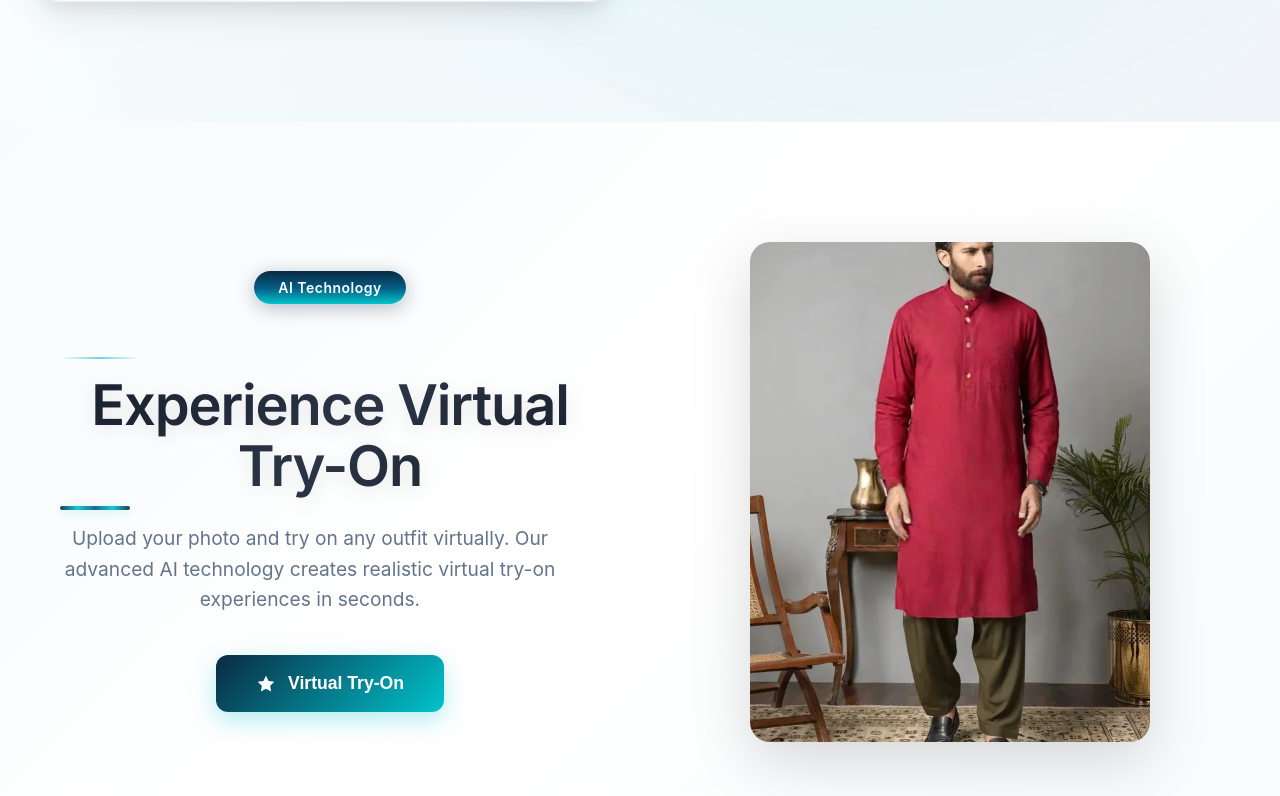
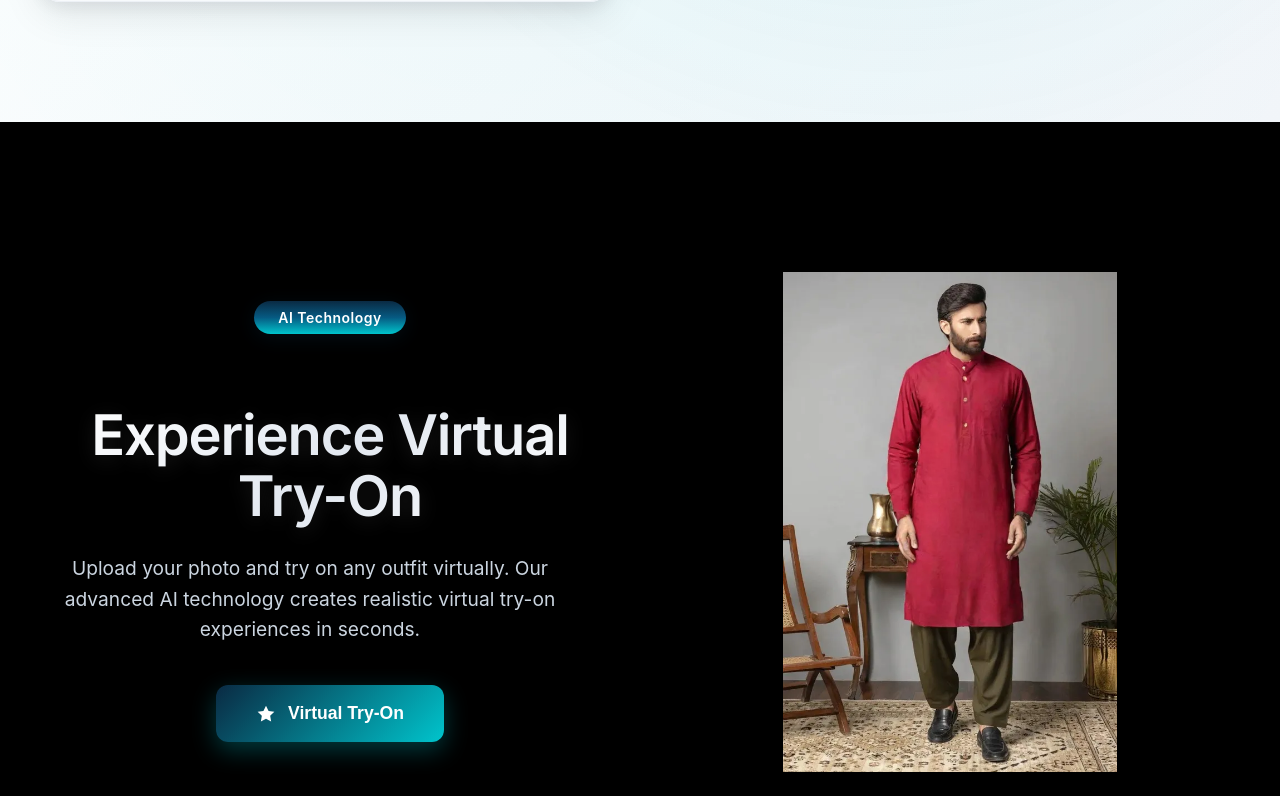
Before and after one commit to AbdulMoiz261/Axioware-Clothing-Brand, a React (Create React App) app: page / in a window 1280 px wide. Shown: the part 2644-3440 px from the top of the page. Built offline with nearby package versions, Linux system fonts and the light colour scheme.

Commit message:
edit phase 12.0

```diff
--- a/src/components/HeroSection.css
+++ b/src/components/HeroSection.css
@@ -1012,8 +1012,11 @@
 
 /* Virtual Try-On Section */
 .virtual-tryon-section {
-  padding: 120px 0;
-  background: linear-gradient(135deg, #f8fafc 0%, #ffffff 50%, #f8fafc 100%);
+  height: 100vh;
+  display: flex;
+  align-items: center;
+  justify-content: center;
+  background: #000000;
   position: relative;
   overflow: hidden;
 }
@@ -1037,44 +1040,21 @@
   font-family: 'Inter', -apple-system, BlinkMacSystemFont, 'Segoe UI', sans-serif;
   font-size: 3.5rem;
   font-weight: 800;
-  background: linear-gradient(135deg, #1a202c 0%, #2d3748 50%, #1a202c 100%);
+  background: linear-gradient(135deg, #ffffff 0%, #e2e8f0 50%, #ffffff 100%);
   -webkit-background-clip: text;
   -webkit-text-fill-color: transparent;
   background-clip: text;
   margin-bottom: 25px;
   letter-spacing: -0.02em;
-  text-shadow: 0 4px 20px rgba(0, 0, 0, 0.1);
+  text-shadow: 0 4px 20px rgba(255, 255, 255, 0.1);
   position: relative;
   line-height: 1.1;
 }
 
-.virtual-tryon-title::before {
-  content: '';
-  position: absolute;
-  top: -18px;
-  left: 0;
-  width: 80px;
-  height: 2px;
-  background: linear-gradient(90deg, transparent, #00c4cc, transparent);
-  opacity: 0.6;
-}
-
-.virtual-tryon-title::after {
-  content: '';
-  position: absolute;
-  bottom: -12px;
-  left: 0;
-  width: 70px;
-  height: 4px;
-  background: linear-gradient(90deg, #0a2a43, #00c4cc, #065a82, #00c4cc, #0a2a43);
-  border-radius: 3px;
-  opacity: 0.9;
-  box-shadow: 0 2px 10px rgba(0, 196, 204, 0.3);
-}
 
 .virtual-tryon-subtitle {
   font-size: 1.2rem;
-  color: #64748b;
+  color: #cbd5e0;
   margin-bottom: 40px;
   line-height: 1.6;
   max-width: 500px;
@@ -1153,7 +1133,7 @@
 .preview-image img {
   width: 100%;
   height: 100%;
-  object-fit: cover;
+  object-fit: contain;
   transition: transform 0.3s ease;
 }
 
@@ -1164,7 +1144,8 @@
 /* Responsive Design for Virtual Try-On Section */
 @media (max-width: 768px) {
   .virtual-tryon-section {
-    padding: 80px 0;
+    height: 100vh;
+    padding: 0;
   }
 
   .virtual-tryon-container {
@@ -1189,6 +1170,10 @@
 }
 
 @media (max-width: 480px) {
+  .virtual-tryon-section {
+    height: 100vh;
+  }
+
   .virtual-tryon-title {
     font-size: 2.2rem;
   }
```
